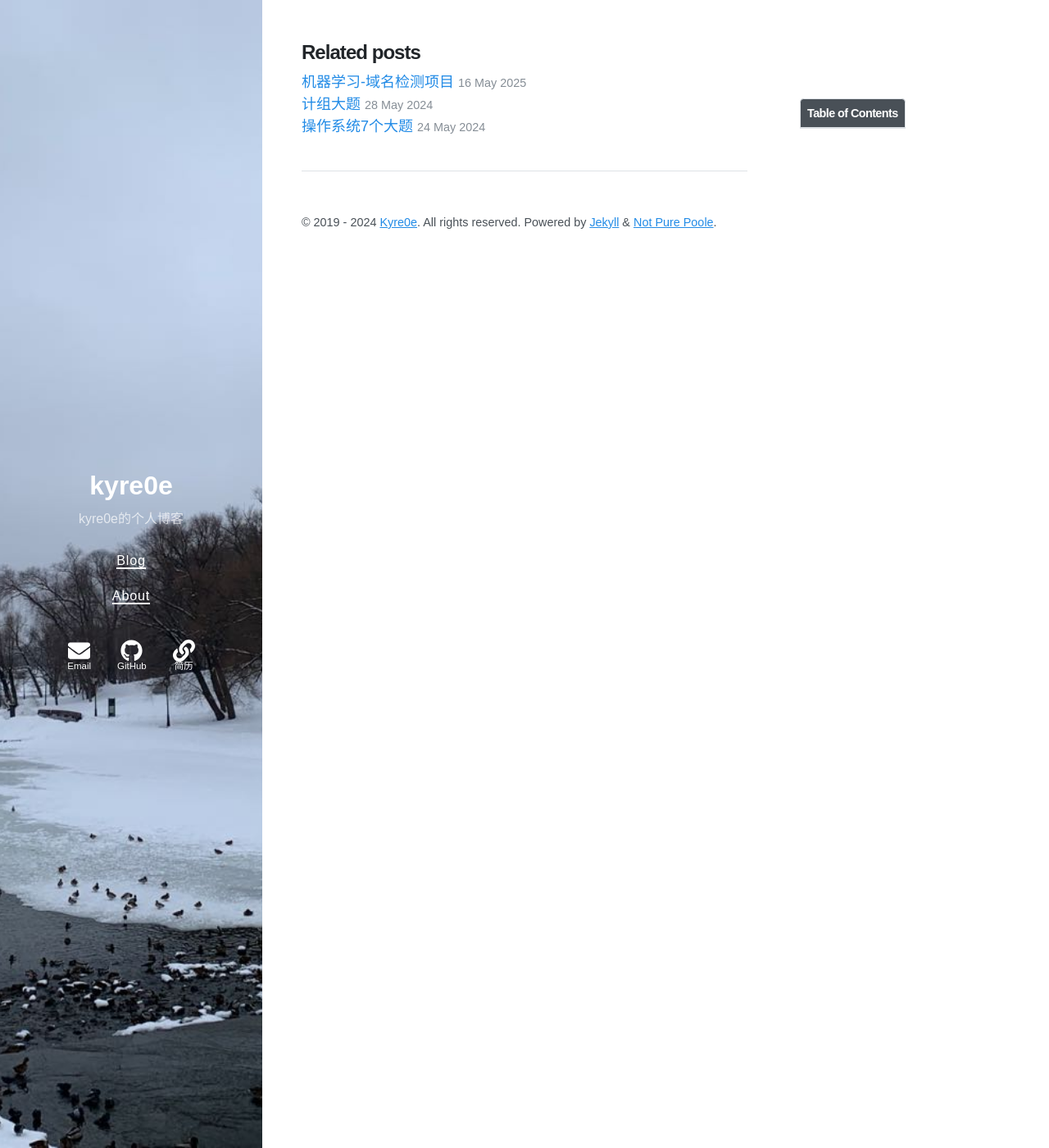
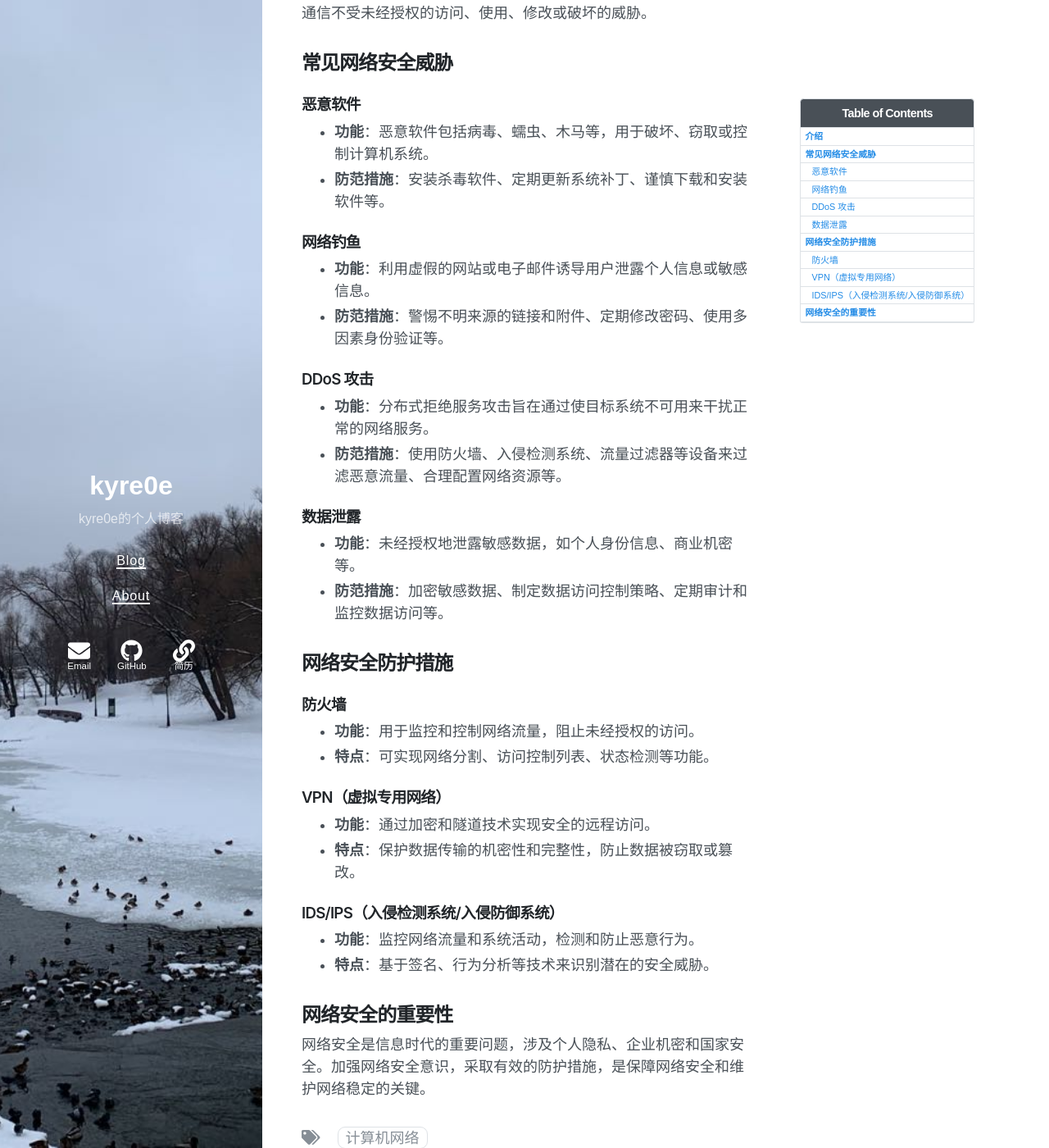
Before and after one commit to Kyre0ee/Kyre0ee.github.io, a Jekyll site: the page built from _posts/2019-04-07-第七章网络安全.md, in a window 1280 px wide and 1400 px high, scrolled down 270 px. Shown: the whole window at 82% size. Built offline with Jekyll 4.4.1, drawn with Linux system fonts in a browser that asks for light colours; nearby versions of some CDN libraries; some of the changed text lies outside the part shown.

Commit message:
Update 2019-04-07-第七章网络安全.md

```diff
--- a/_posts/2019-04-07-第七章网络安全.md
+++ b/_posts/2019-04-07-第七章网络安全.md
@@ -6,3 +6,51 @@ tags: 计算机网络
 excerpt: "计算机网络-网络安全相关学习笔记。"
 toc: true
 ---
+# 网络安全
+
+## 介绍
+
+网络安全是计算机网络领域的重要分支，旨在保护网络系统、数据和通信不受未经授权的访问、使用、修改或破坏的威胁。
+
+## 常见网络安全威胁
+
+### 恶意软件
+
+- **功能**：恶意软件包括病毒、蠕虫、木马等，用于破坏、窃取或控制计算机系统。
+- **防范措施**：安装杀毒软件、定期更新系统补丁、谨慎下载和安装软件等。
+
+### 网络钓鱼
+
+- **功能**：利用虚假的网站或电子邮件诱导用户泄露个人信息或敏感信息。
+- **防范措施**：警惕不明来源的链接和附件、定期修改密码、使用多因素身份验证等。
+
+### DDoS 攻击
+
+- **功能**：分布式拒绝服务攻击旨在通过使目标系统不可用来干扰正常的网络服务。
+- **防范措施**：使用防火墙、入侵检测系统、流量过滤器等设备来过滤恶意流量、合理配置网络资源等。
+
+### 数据泄露
+
+- **功能**：未经授权地泄露敏感数据，如个人身份信息、商业机密等。
+- **防范措施**：加密敏感数据、制定数据访问控制策略、定期审计和监控数据访问等。
+
+## 网络安全防护措施
+
+### 防火墙
+
+- **功能**：用于监控和控制网络流量，阻止未经授权的访问。
+- **特点**：可实现网络分割、访问控制列表、状态检测等功能。
+
+### VPN（虚拟专用网络）
+
+- **功能**：通过加密和隧道技术实现安全的远程访问。
+- **特点**：保护数据传输的机密性和完整性，防止数据被窃取或篡改。
+
+### IDS/IPS（入侵检测系统/入侵防御系统）
+
+- **功能**：监控网络流量和系统活动，检测和防止恶意行为。
+- **特点**：基于签名、行为分析等技术来识别潜在的安全威胁。
+
+## 网络安全的重要性
+
+网络安全是信息时代的重要问题，涉及个人隐私、企业机密和国家安全。加强网络安全意识，采取有效的防护措施，是保障网络安全和维护网络稳定的关键。
```
